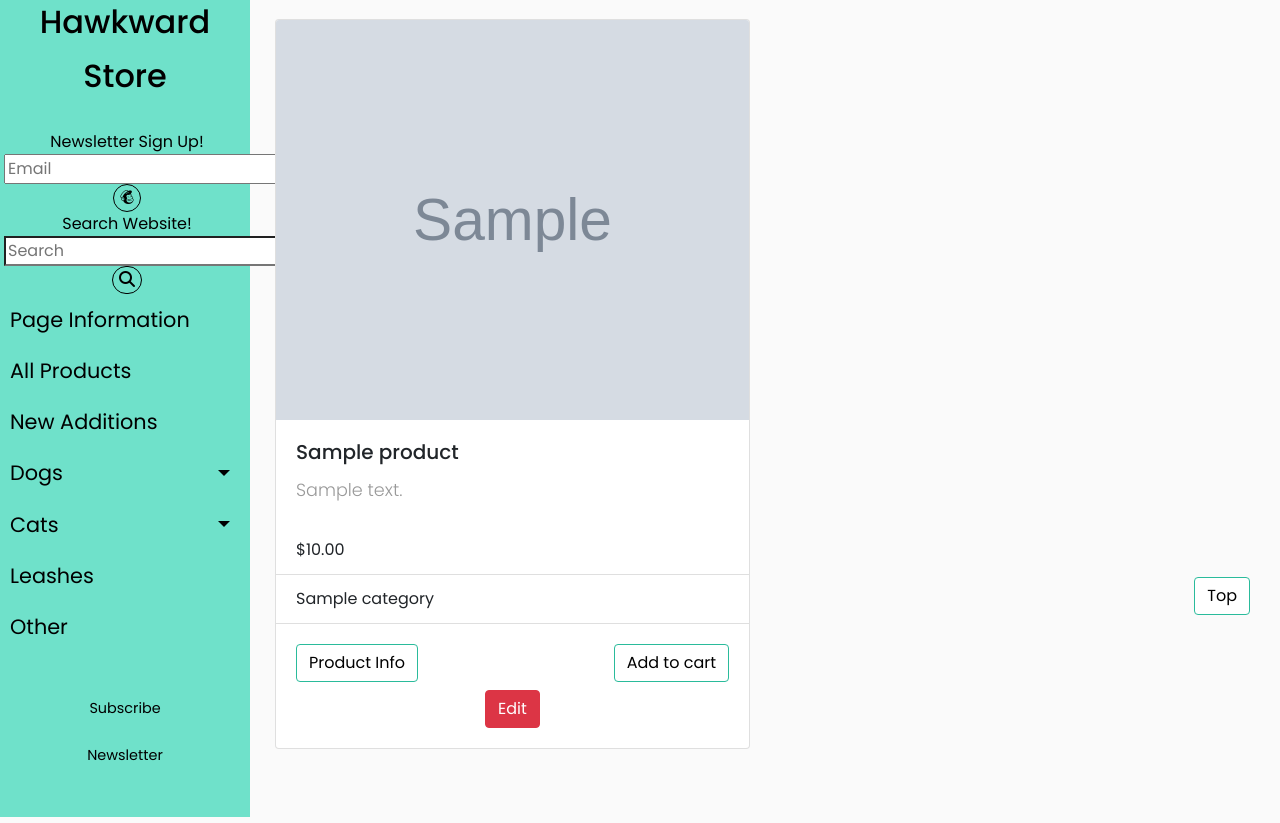
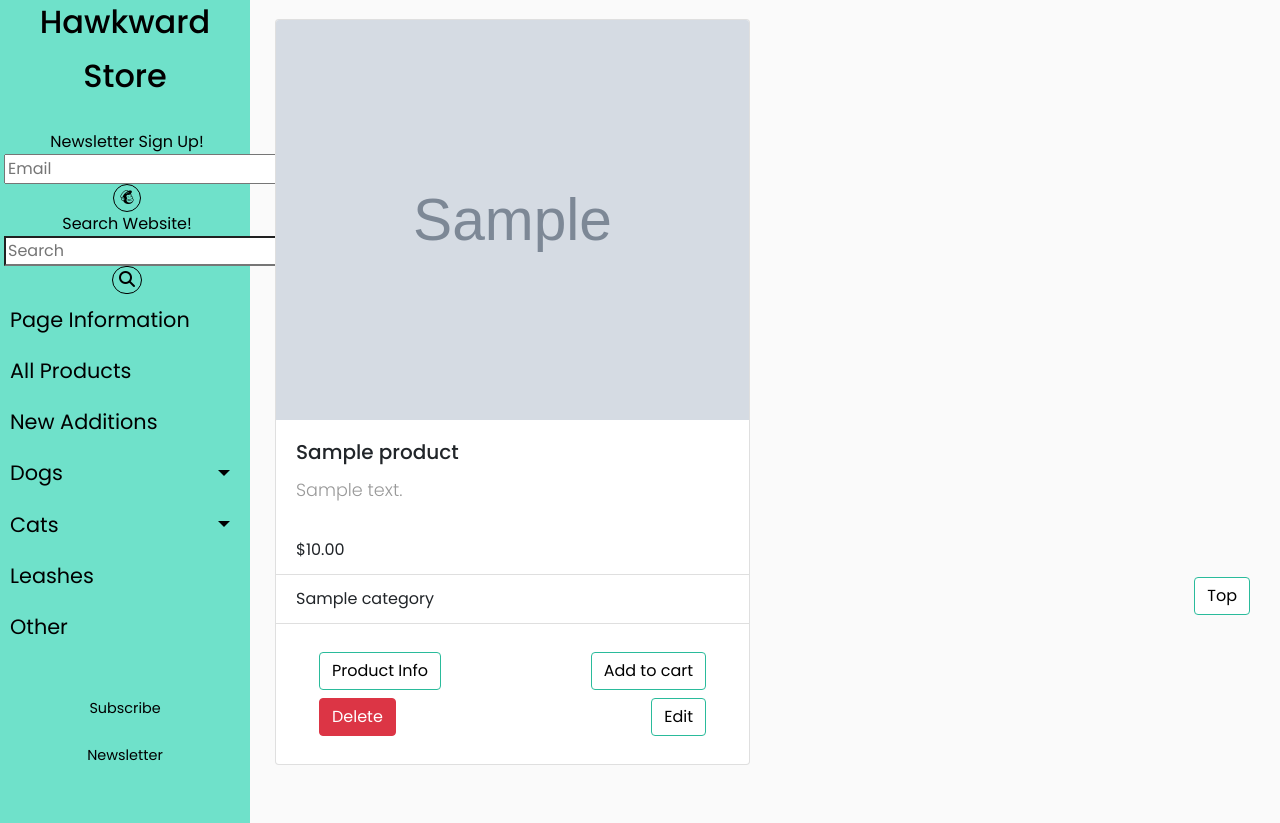
Before and after one commit to Code-Institute-Submissions/hawkward_store, a Django app: page /products/ in a window 1280 px wide. Shown: the part 165-988 px from the top of the page. Run offline with Django 3.2, Linux system fonts and the light colour scheme; a user stored in the database is signed in; tables that the repository leaves empty hold one stand-in row (values such as "Sample post"); grey boxes marked "Sample" are stand-in pictures; some libraries are stand-ins or nearby versions.

Commit message:
Added delete view to products, added delete anchor to products base template

```diff
--- a/products/templates/products/base.html
+++ b/products/templates/products/base.html
@@ -17,7 +17,8 @@
                 </a>
                 {% elif product.image_url %}
                 <a href="{% url 'product_information' product.id %}">
-                    <img class="card-img-top" style="height: 25rem;" src="{{ product.image_url }}" alt="{{ product.name }}">
+                    <img class="card-img-top" style="height: 25rem;" src="{{ product.image_url }}"
+                        alt="{{ product.name }}">
                 </a>
                 {% else %}
                 <a href="{% url 'product_information' product.id %}">
@@ -33,19 +34,26 @@
                     <li class="list-group-item">{{ product.category.friendly_name }}</li>
                 </ul>
                 <div class="card-body">
-                    <div class="row">
+                    <div class="row m-2">
                         <div class="col-6 text-left">
-                            <a href="{% url 'product_information' product.id %}" class="card-link btn btn-navbar">Product Info</a>
+                            <a href="{% url 'product_information' product.id %}"
+                                class="card-link btn btn-navbar">Product Info</a>
                         </div>
                         <div class="col-6 text-right">
-                            <a href="{% url 'add_item_to_bag' product.id %}" class="card-link btn btn-navbar">Add to cart</a>
+                            <a href="{% url 'add_item_to_bag' product.id %}" class="card-link btn btn-navbar">Add to
+                                cart</a>
                         </div>
-                        {% if request.user.is_superuser %}
-                        <div class="col text-center mt-2">
-                            <a href="{% url 'edit_product' product.id %}" class="card-link btn btn-danger">Edit</a>
+                    </div>
+                    {% if request.user.is_superuser %}
+                    <div class="row m-2">
+                        <div class="col-6 text-left">
+                            <a href="{% url 'delete_product' product.id %}" class="card-link btn btn-danger">Delete</a>
                         </div>
-                        {% endif %}
+                        <div class="col-6 text-right">
+                            <a href="{% url 'edit_product' product.id %}" class="card-link btn btn-navbar">Edit</a>
+                        </div>
                     </div>
+                    {% endif %}
                 </div>
             </div>
         </div>
--- a/products/urls.py
+++ b/products/urls.py
@@ -5,10 +5,13 @@ from . import views
 
 urlpatterns = [
     path('', views.products, name='products'),
-    path('product_management/', views.product_management, name='product_management'),
+    path('product_management/', views.product_management,
+         name='product_management'),
     path('add_product/', views.add_product, name='add_product'),
     path('add_category/', views.add_category, name='add_category'),
     path('add_animal/', views.add_animal, name='add_animal'),
     path('edit/<int:product_id>/', views.edit_product, name='edit_product'),
-    path('product_information/<int:product_id>/', views.product_information, name='product_information'),
+    path('del/<int:product_id>/', views.delete_product, name='delete_product'),
+    path('product_information/<int:product_id>/',
+         views.product_information, name='product_information'),
 ]
--- a/products/views.py
+++ b/products/views.py
@@ -1,10 +1,11 @@
-from django.shortcuts import render, redirect, reverse, get_object_or_404
+from django.shortcuts import render, redirect, get_object_or_404
 from django.contrib.auth.decorators import login_required
 
 from .models import Product, Category, Animals
 from .forms import ProductForm, CategoryForm, AnimalsForm
 
 # Create your views here.
+
 
 def products(request):
     """ Products page view """
@@ -14,12 +15,14 @@ def products(request):
     }
     return render(request, 'products/base.html', context)
 
+
 def product_information(request, product_id):
     product = get_object_or_404(Product, pk=product_id)
     context = {
         'product': product
     }
     return render(request, 'products/product_detail.html', context)
+
 
 @login_required
 def product_management(request):
@@ -31,6 +34,7 @@ def product_management(request):
     }
     return render(request, template, context)
 
+
 @login_required
 def add_product(request):
     if request.method == 'POST':
@@ -38,6 +42,7 @@ def add_product(request):
         if form.is_valid():
             form.save()
     return redirect('product_management')
+
 
 @login_required
 def add_category(request):
@@ -47,6 +52,7 @@ def add_category(request):
             form.save()
     return redirect('product_management')
 
+
 @login_required
 def add_animal(request):
     if request.method == 'POST':
@@ -54,6 +60,7 @@ def add_animal(request):
         if form.is_valid():
             form.save()
     return redirect('product_management')
+
 
 @login_required
 def edit_product(request, product_id):
@@ -77,3 +84,9 @@ def edit_product(request, product_id):
     }
 
     return render(request, template, context)
+
+@login_required
+def delete_product(request, product_id):
+    product = get_object_or_404(Product, pk=product_id)
+    product.delete()
+    return redirect('products')
```
Also changed, not shown: home/templates/home/index.html (+7 -0 lines).
